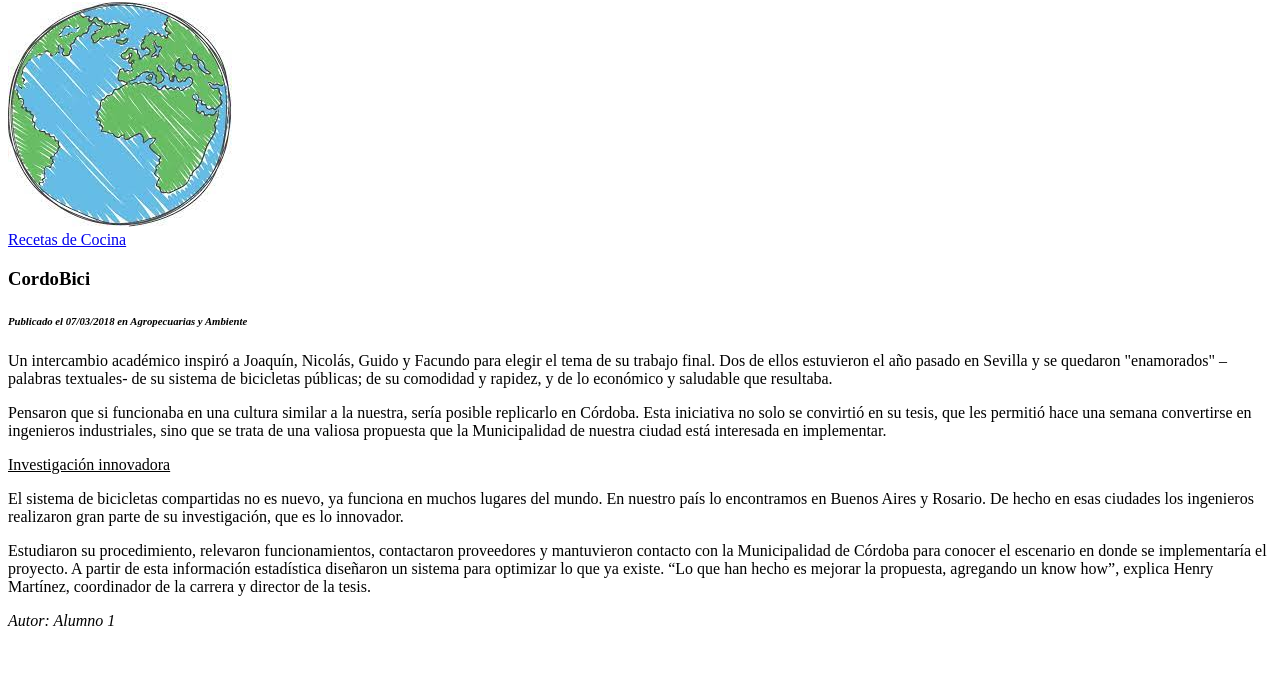
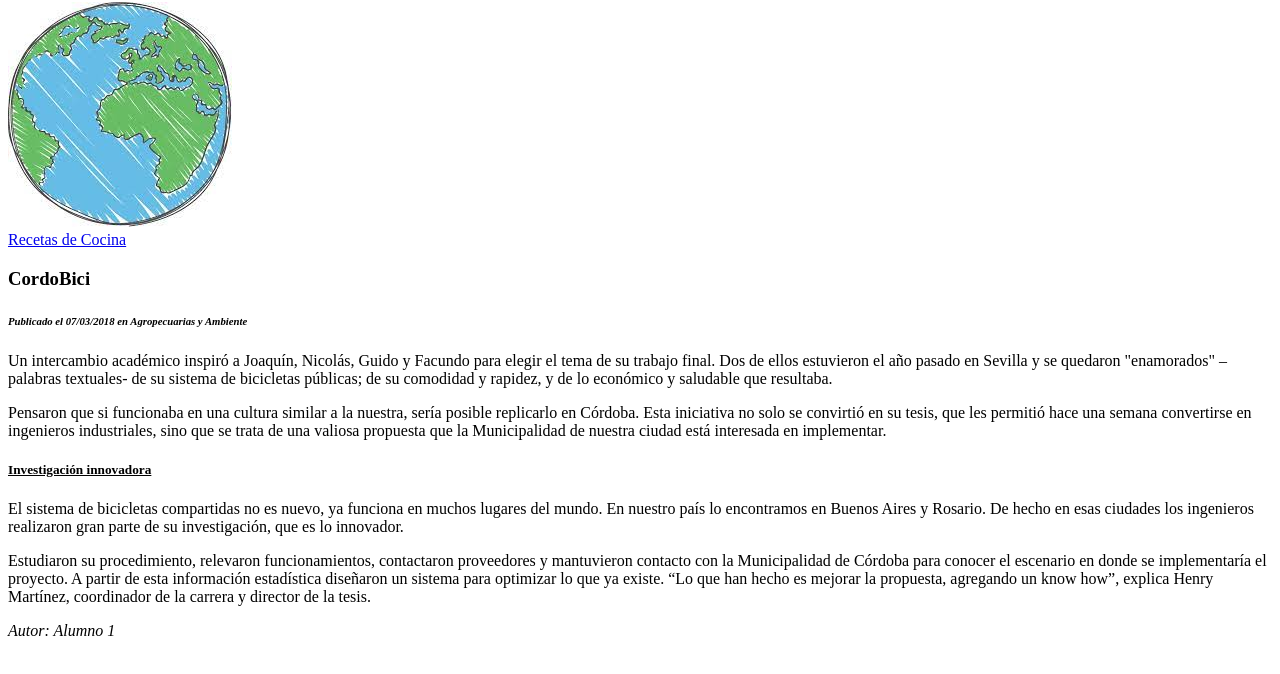
Before and after one commit to UCC-LabCompu2/ejercicios2022-MEugeC, a plain HTML site: page Ejercicios-HTML/ej_noticia.html in a window 1280 px wide. Shown: the part 78-752 px from the top of the page. Drawn offline with Linux system fonts and the light colour scheme.

Commit message:
ejercicios

```diff
--- a/Ejercicios-HTML/ej_noticia.html
+++ b/Ejercicios-HTML/ej_noticia.html
@@ -30,7 +30,7 @@
         interesada en implementar.</p>
 
 
-    <u>Investigación innovadora</u>
+    <u><h5>Investigación innovadora</h5></u>
 
 
     <p>El sistema de bicicletas compartidas no es nuevo, ya funciona en muchos lugares del mundo. En nuestro país
```
